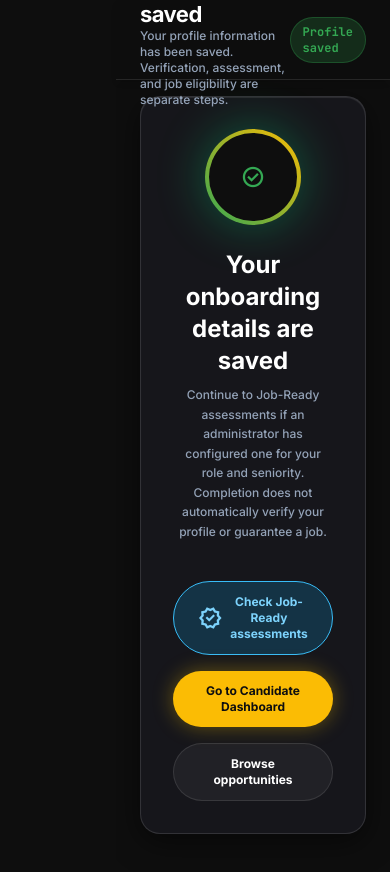
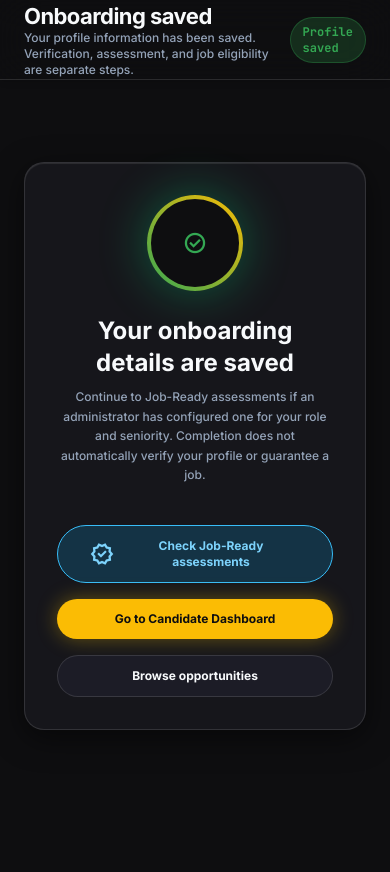
Before and after one commit to hirego1ai-design/hariom-, a Next.js app: page /onboarding/complete in a window 390 px wide. Shown: the top 872 px of the page. After the commit the page ends 844 px from the top, so only its background shows below. Built offline with nearby package versions, Linux system fonts and the light colour scheme; no server answers.

Commit message:
Harden responsive theme styling for src/app/onboarding/complete/page.tsx

```diff
--- a/src/app/onboarding/complete/page.tsx
+++ b/src/app/onboarding/complete/page.tsx
@@ -6,13 +6,13 @@ import Link from "next/link";
 
 export default function OnboardingCompletePage() {
   return (
-    <div className="min-h-screen bg-[#0E0E0E] text-text-primary flex">
+    <div className="min-h-screen bg-bg-page text-text-primary flex">
       <CandidateSidebar />
 
-      <div className="flex-1 ml-[116px] flex flex-col min-w-0 min-h-screen">
-        <header className="fixed top-0 left-[116px] right-0 z-40 bg-[#0E0E0E]/90 backdrop-blur-xl border-b border-white/10 flex justify-between items-center px-gutter h-20 shadow-md">
+      <div className="flex-1 ml-0 md:ml-[116px] flex flex-col min-w-0 min-h-screen">
+        <header className="fixed top-0 left-0 md:left-[116px] right-0 z-40 bg-bg-page/90 backdrop-blur-xl border-b border-outline flex justify-between items-center px-gutter h-20 shadow-md">
           <div>
-            <h1 className="font-display-md text-headline-md text-white font-bold tracking-tight">
+            <h1 className="font-display-md text-headline-md text-text-primary font-bold tracking-tight">
               Onboarding saved
             </h1>
             <p className="text-text-muted text-xs">Your profile information has been saved. Verification, assessment, and job eligibility are separate steps.</p>
@@ -25,15 +25,15 @@ export default function OnboardingCompletePage() {
         </header>
 
         <main className="flex-1 p-gutter pt-24 pb-12 flex items-center justify-center max-w-[1200px] w-full mx-auto overflow-y-auto">
-          <div className="glass-card w-full max-w-[800px] rounded-2xl border border-white/10 p-8 md:p-12 bg-[#141418] space-y-6 shadow-2xl text-center">
+          <div className="glass-card w-full max-w-[800px] rounded-2xl border border-outline p-8 md:p-12 bg-bg-card space-y-6 shadow-2xl text-center">
             <div className="w-24 h-24 rounded-full bg-gradient-to-tr from-green to-yellow p-1 shadow-[0_0_50px_rgba(0,255,150,0.3)] mx-auto flex items-center justify-center">
-              <div className="w-full h-full rounded-full bg-[#0E0E0E] flex items-center justify-center text-green">
+              <div className="w-full h-full rounded-full bg-bg-page flex items-center justify-center text-green">
                 <span className="material-symbols-outlined text-[48px]">check_circle</span>
               </div>
             </div>
 
             <div className="space-y-2">
-              <h1 className="text-2xl font-bold text-white">Your onboarding details are saved</h1>
+              <h1 className="text-2xl font-bold text-text-primary">Your onboarding details are saved</h1>
               <p className="text-xs text-text-muted max-w-[400px] mx-auto leading-relaxed">
                 Continue to Job-Ready assessments if an administrator has configured one for your role and seniority. Completion does not automatically verify your profile or guarantee a job.
               </p>
@@ -54,7 +54,7 @@ export default function OnboardingCompletePage() {
               </Link>
               <Link
                 href="/jobs"
-                className="w-full sm:w-auto px-8 py-3 rounded-full bg-white/5 border border-white/10 text-white font-bold text-xs hover:bg-white/10 transition-all"
+                className="w-full sm:w-auto px-8 py-3 rounded-full bg-surface-container border border-outline text-text-primary font-bold text-xs hover:bg-white/10 transition-all"
               >
                 Browse opportunities
               </Link>
```
